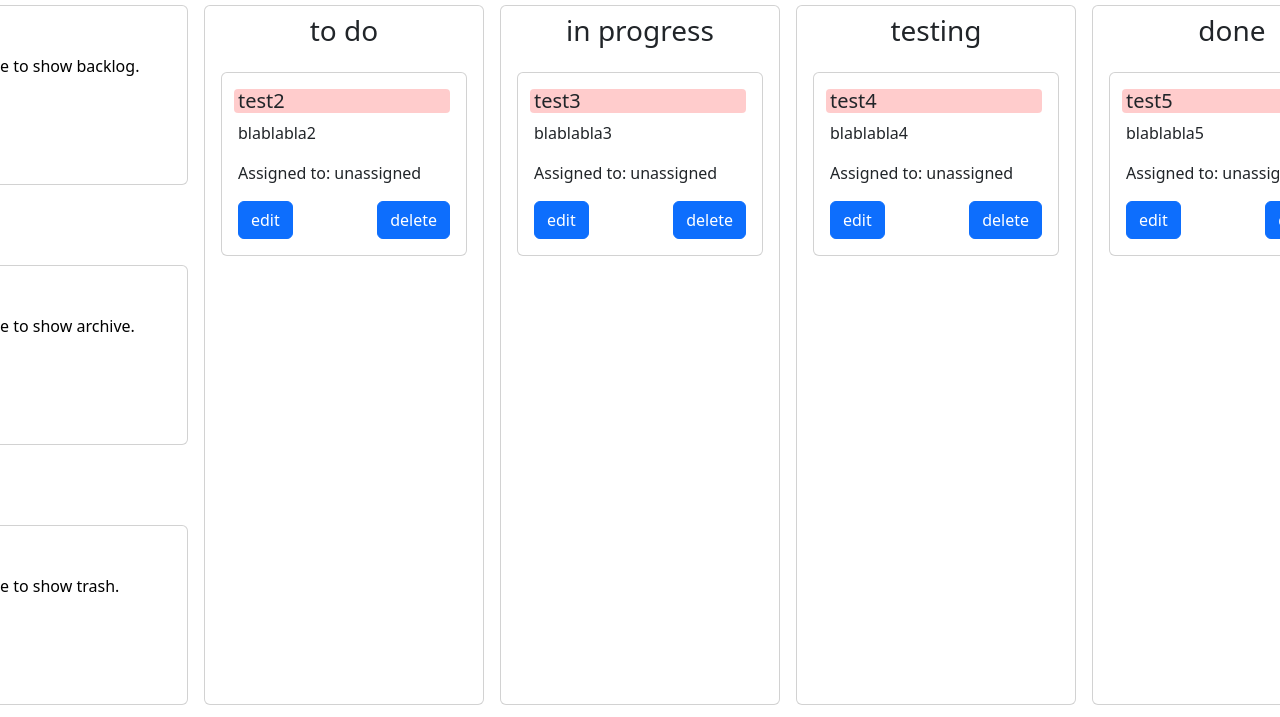
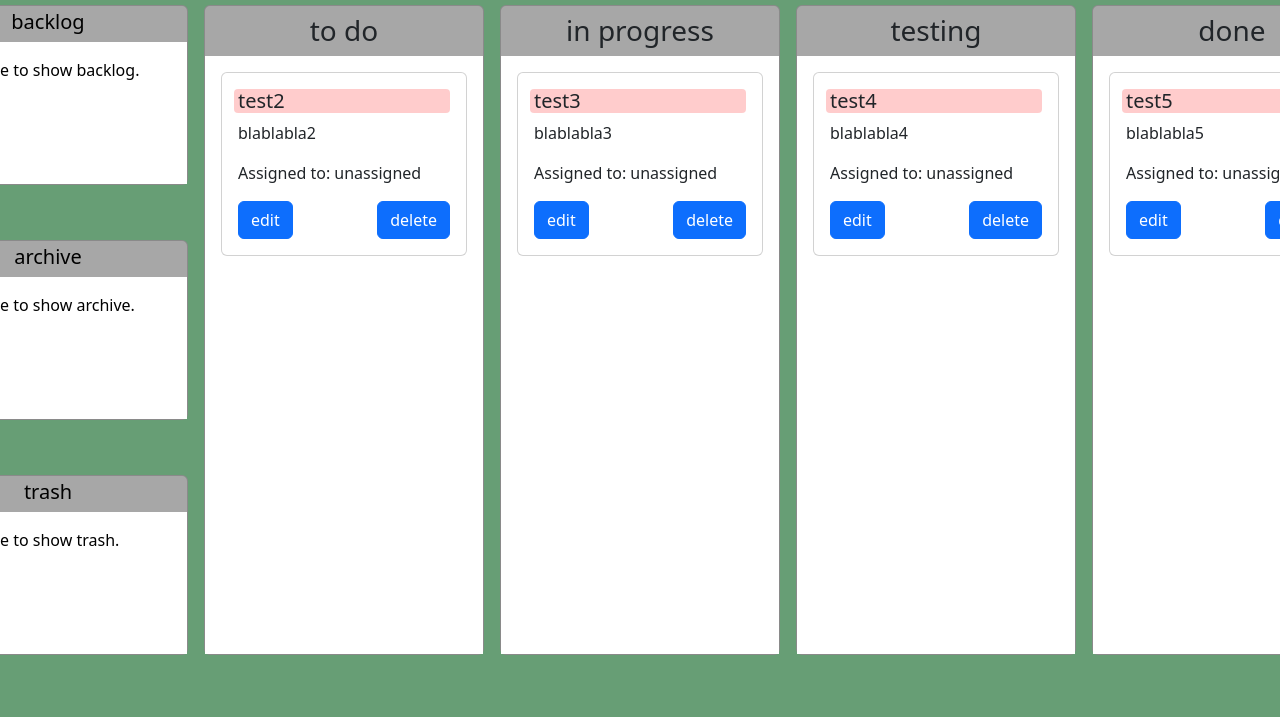
Before and after one commit to AndreHehn/kanban, a website: page index.html in a window 1280 px wide. Shown: the part 83-800 px from the top of the page. Drawn offline with nearby package versions, Linux system fonts and the light colour scheme.

Commit message:
edited design

```diff
--- a/index.html
+++ b/index.html
@@ -70,39 +70,42 @@
         <div class="kanban-board">
             <div class="card board-element border-0 nav" id="nav">
 
-                <a href="#offcanvasBacklog" class="card nav-card" ondrop="drop('backlog'); endarkenOff('backlogDiv') "
+                <a href="#offcanvasBacklog" class="card nav-card change-background-greyish" ondrop="drop('backlog'); endarkenOff('backlogDiv') "
                     id="backlogDiv" ondragleave="endarkenOff('backlogDiv')"
                     ondragover="allowDrop(event); endarken('backlogDiv')" data-bs-toggle="offcanvas"
                     data-bs-target="#offcanvasBacklog" aria-controls="offcanvasBacklog">
-                    <div class="card-body">
-                        <h5 class="card-title">backlog</h5>
+                    <h5 class="card-title center-title">backlog</h5>
+                    <div class="card-body element-content">
+
                         <span>click on me to show backlog.</span>
                     </div>
                 </a>
 
 
-                <a href="#offcanvasArchive" class="card nav-card" ondrop="drop('archive'); endarkenOff('archiveDiv') "
+                <a href="#offcanvasArchive" class="card nav-card change-background-greyish" ondrop="drop('archive'); endarkenOff('archiveDiv') "
                     id="archiveDiv" ondragleave="endarkenOff('archiveDiv')"
                     ondragover="allowDrop(event); endarken('archiveDiv')" data-bs-toggle="offcanvas"
                     data-bs-target="#offcanvasArchive" aria-controls="offcanvasArchive">
-                    <div class="card-body">
-                        <h5 class="card-title">archive</h5>
+                    <h5 class="card-title center-title">archive</h5>
+                    <div class="card-body element-content">
+
                         <span>click on me to show archive.</span>
                     </div>
                 </a>
 
-                <div href="#offcanvasTrash" class="card nav-card" ondrop="drop('trash'); endarkenOff('trashDiv') "
+                <div href="#offcanvasTrash" class="card nav-card change-background-greyish" ondrop="drop('trash'); endarkenOff('trashDiv') "
                     id="trashDiv" ondragleave="endarkenOff('trashDiv')"
                     ondragover="allowDrop(event); endarken('trashDiv')" data-bs-toggle="offcanvas"
                     data-bs-target="#offcanvasTrash" aria-controls="offcanvasTrash">
-                    <div class="card-body">
-                        <h5 class="card-title">trash</h5>
+                    <h5 class="card-title center-title">trash</h5>
+                    <div class="card-body element-content">
+
                         <span>click on me to show trash.</span>
                     </div>
                 </div>
             </div>
 
-            <div class="card board-element" ondrop="drop('todo'); endarkenOff('todoDiv')" id="todoDiv"
+            <div class="card board-element change-background-greyish" ondrop="drop('todo'); endarkenOff('todoDiv')" id="todoDiv"
                 ondragleave="endarkenOff('todoDiv')" ondragover="allowDrop(event); endarken('todoDiv')">
                 <div class="element-headline">
                     <h3 class="card-title headline-name">to do</h3>
@@ -110,7 +113,7 @@
                 <div class="card-body element-content" id="todo"></div>
             </div>
 
-            <div class="card board-element" ondrop="drop('progress'); endarkenOff('progressDiv')" id="progressDiv"
+            <div class="card board-element change-background-greyish" ondrop="drop('progress'); endarkenOff('progressDiv')" id="progressDiv"
                 ondragleave="endarkenOff('progressDiv')" ondragover="allowDrop(event); endarken('progressDiv')">
                 <div class="element-headline">
                     <h3 class=" card-title headline-name">in progress</h3>
@@ -118,7 +121,7 @@
                 <div class="card-body element-content" id="progress"></div>
             </div>
 
-            <div class="card board-element" ondrop="drop('testing'); endarkenOff('testingDiv')" id="testingDiv"
+            <div class="card board-element change-background-greyish" ondrop="drop('testing'); endarkenOff('testingDiv')" id="testingDiv"
                 ondragleave="endarkenOff('testingDiv')" ondragover="allowDrop(event); endarken('testingDiv')">
                 <div class="element-headline">
                     <h3 class="card-title headline-name">testing</h3>
@@ -126,7 +129,7 @@
                 <div class="card-body element-content" id="testing"></div>
             </div>
 
-            <div class="card board-element" ondrop="drop('done'); endarkenOff('doneDiv')" id="doneDiv"
+            <div class="card board-element change-background-greyish" ondrop="drop('done'); endarkenOff('doneDiv')" id="doneDiv"
                 ondragleave="endarkenOff('doneDiv')" ondragover="allowDrop(event);endarken('doneDiv')">
                 <div class=" element-headline">
                     <h3 class="card-title headline-name">done</h3>
--- a/style.css
+++ b/style.css
@@ -1,5 +1,6 @@
 body {
     margin: 0;
+    background-color: rgb(103, 158, 117);
 }
 
 main {
@@ -24,24 +25,38 @@ main {
     display: flex;
     flex-direction: column;
     justify-content: space-between;
+    background-color: rgb(103, 158, 117) !important;
 }
 
 .nav-card {
     height: 180px;
     text-decoration: none;
-    color:black;
+    color: black;
+
 }
 
 .nav-card :hover {
     text-decoration: none;
-    color:black;
+    color: black;
 }
 
+.center-title {
+    margin-top:4px;
+    text-align: center;
+}
+
+.element-content {
+    background-color: white;
+}
+
+.change-background-greyish {
+    background-color: rgb(167, 167, 167);
+}
 
 .board-element {
     margin-top: 16px;
     width: 280px;
-    height: 700px;
+    height: 650px;
 }
 
 .element-headline {
@@ -72,7 +87,7 @@ main {
 }
 
 .drag-over {
-    background-color: rgba(150, 150, 150, 0.1);
+    filter: brightness(90%) saturate(120%);
 }
 
 .priorityhigh {
```
